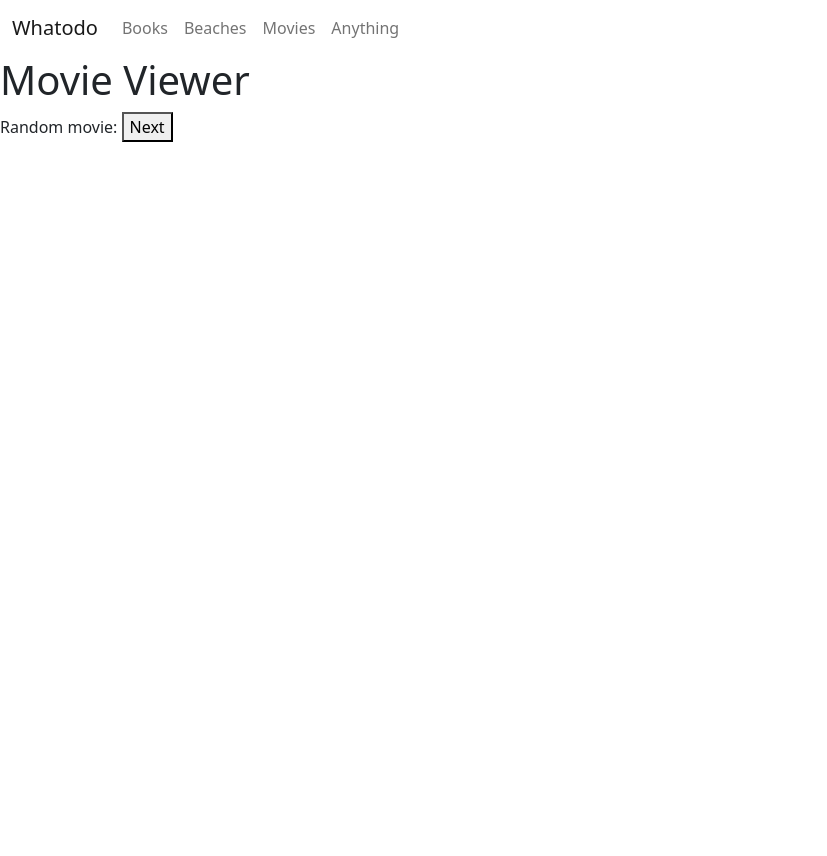
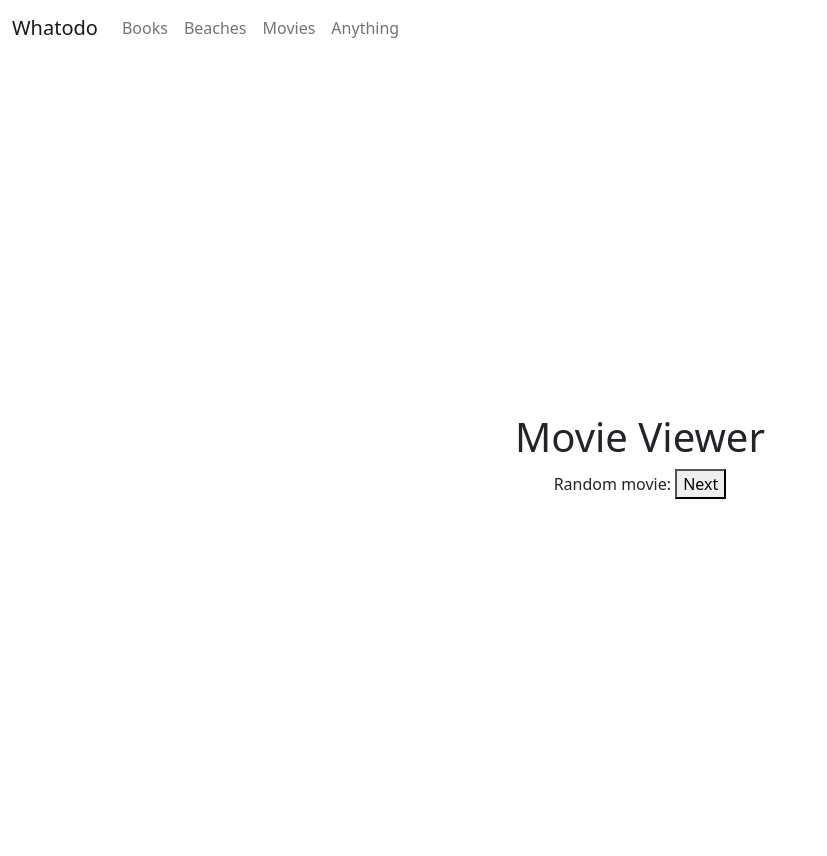
Before and after one commit to Sjobergpeter/Group_project, a Flask app: page /film in a window 1280 px wide. Shown: the whole page, without its empty margins (0-827 px from the left). Before the commit the page ends 142 px from the top, so only its background shows below. Run offline with Flask 3, Linux system fonts and the light colour scheme.

Commit message:
ändrat film.html så innehållet centreras

```diff
--- a/application/templates/film.html
+++ b/application/templates/film.html
@@ -1,22 +1,36 @@
-{% block header %}{% include "navbar.html" %}{% endblock %}
-
-
-
 <!DOCTYPE html>
 <html>
-<head>
-    <link rel="stylesheet" href="https://cdn.jsdelivr.net/npm/bootstrap@5.2.3/dist/css/bootstrap.min.css">
-    <title>Movie Viewer</title>
+    <head>
+        <link rel="stylesheet" href="https://cdn.jsdelivr.net/npm/bootstrap@5.2.3/dist/css/bootstrap.min.css">
+        <title>Movie Viewer</title>
+        <style>
+            /* Center the main content vertically and horizontally */
+            .center-content {
+                display: flex;
+                flex-direction: column;
+                justify-content: center;
+                align-items: center;
+                min-height: 100vh; /* Use min-height to center even if content is smaller */
+            }
+
+            /* Style your form as needed */
+            #movieForm {
+                text-align: center;
+            }
+    </style>
 </head>
 <body>
+    {% block header %}{% include "navbar.html" %}{% endblock %}
+
+    <div class="center-content">
     <h1>Movie Viewer</h1>
 
     <!-- Form for entering movie name -->
     <form id="movieForm" method="POST" action="/film">
         <label for="movie_name">Random movie:</label>
         <name="movie_name" id="movie_name" required>
-        <button type="submit">Next</button>
-    </form>
+            <button type="submit">Next</button>
+        </form>
 
     <!-- Display movie information if available -->
     {% if movie_info %}
@@ -31,5 +45,6 @@
         <p><strong>Actors:</strong> {{ movie_info['Actors'] }}</p>
         <p><strong>Plot:</strong> {{ movie_info['Plot'] }}</p>
     {% endif %}
+</div>
 </body>
 </html>
```
